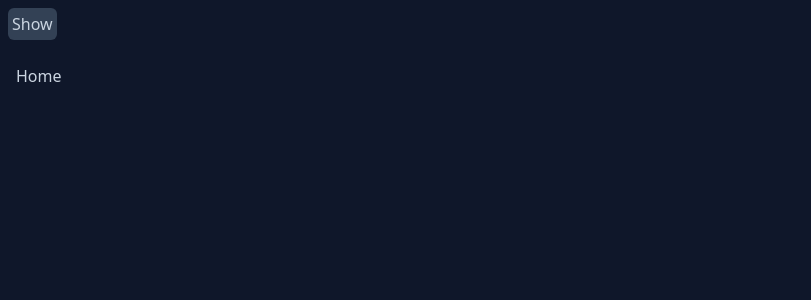
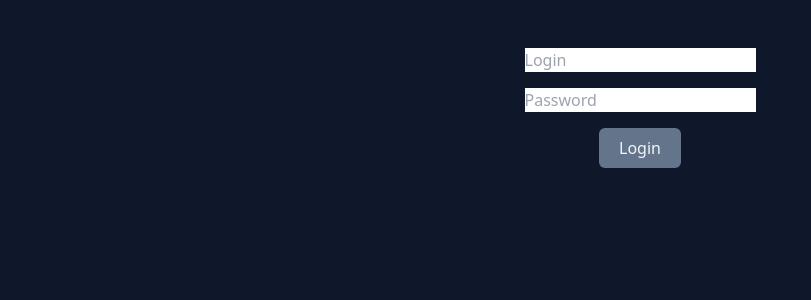
Before and after one commit to CannonCodeOrg/ToDoList, a React (Create React App) app: page / in a window 1280 px wide. Shown: the top 300 px of the page, without its empty margins (0-811 px from the left). Built offline with nearby package versions, Linux system fonts and the light colour scheme; the HTML template or start-up script is replaced by a standard one.

Commit message:
First attempt at Login page. It is not finished yet.

```diff
--- a/src/App.jsx
+++ b/src/App.jsx
@@ -1,12 +1,27 @@
-import React from "react";
+import React, { useState } from "react";
 import { BrowserRouter as Router } from "react-router-dom";
 import Content from "./components/Content";
+import Login from "./components/Login";
 
 function App() {
+  const [isLoggedIn, setIsLoggedIn] = useState(false); //w useState() dać true, żeby widzieć stronę po zalogowaninu
+
+  const handleLogin = () => {
+    setIsLoggedIn(true);
+  };
+
   return (
-    <Router>
-      <Content />
-    </Router>
+    <div>
+      {isLoggedIn ? (
+        //kontent widoczny po zalogowaniu
+        <Router>
+          <Content />
+        </Router>
+      ) : (
+        //kontent widoczny przed zalogowaniem
+        <Login onLogin={handleLogin} />
+      )}
+    </div>
   );
 }
 
--- /dev/null
+++ b/src/components/Login.jsx
@@ -0,0 +1,17 @@
+import React from "react";
+
+const Login = () => {
+  return (
+    <div className="text-center mg-200 text-white">
+      <form className="text-black mt-12">
+        <input type="text" id="login" name="login" placeholder="Login"></input>
+        <br />
+        <input className="mt-4"type="password" id="password" name="password" placeholder="Password"></input>
+        <br />
+        <button type="submit" className='mt-4 hover:bg-slate-800 hover:text-slate-200 px-5 py-2 rounded-md duration-300 bg-slate-500 text-slate-100 cursor-pointer'>Login</button>
+      </form>
+    </div>
+  );
+};
+
+export default Login;
```
Also changed, not shown: todo.txt.
